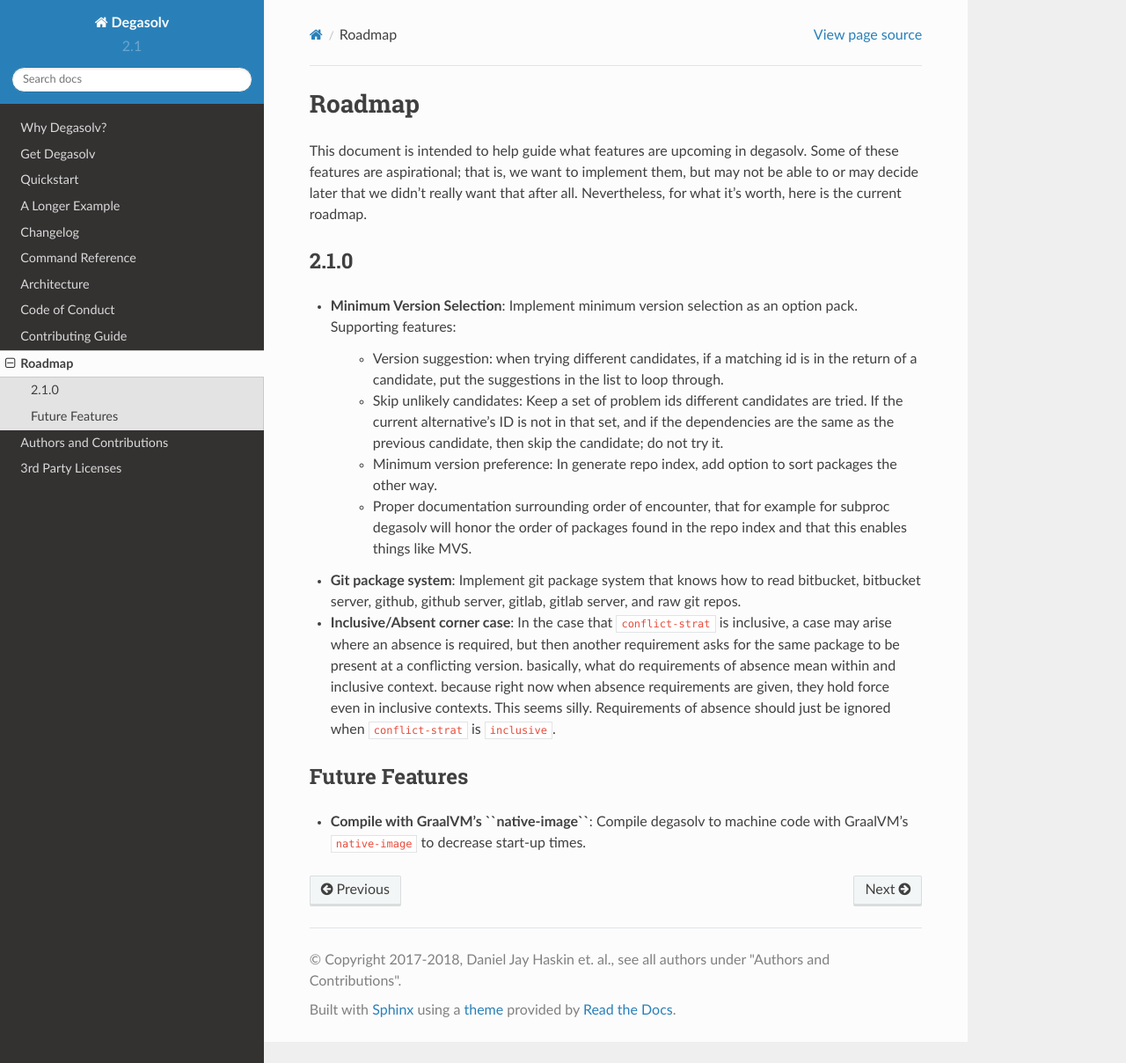
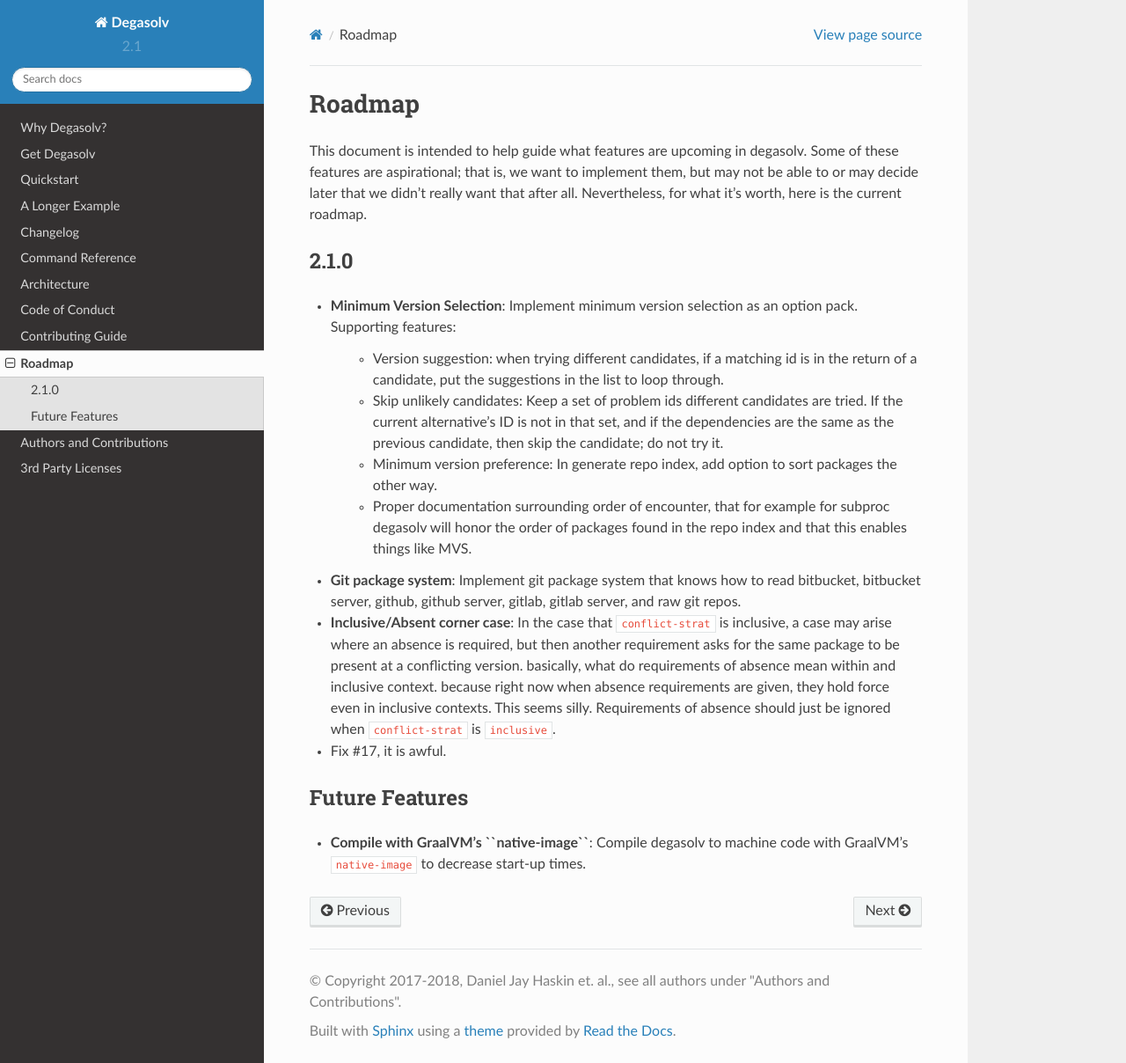
Before and after one commit to djhaskin987/degasolv, a Sphinx documentation site: the page built from docs/roadmap.rst, in a window 1280 px wide and 1208 px high. Shown: the whole window at 88% size. Built offline with Sphinx 7.4.7 and the Read the Docs theme 2.0.0, drawn with Linux system fonts in a browser that asks for light colours.

Commit message:
Add to roadmap

```diff
--- a/docs/roadmap.rst
+++ b/docs/roadmap.rst
@@ -36,6 +36,8 @@
   in inclusive contexts. This seems silly. Requirements of absence should just
   be ignored when ``conflict-strat`` is ``inclusive``.
 
+- Fix #17, it is awful.
+
 Future Features
 ---------------
 - **Compile with GraalVM's ``native-image``**: Compile degasolv to machine
```
